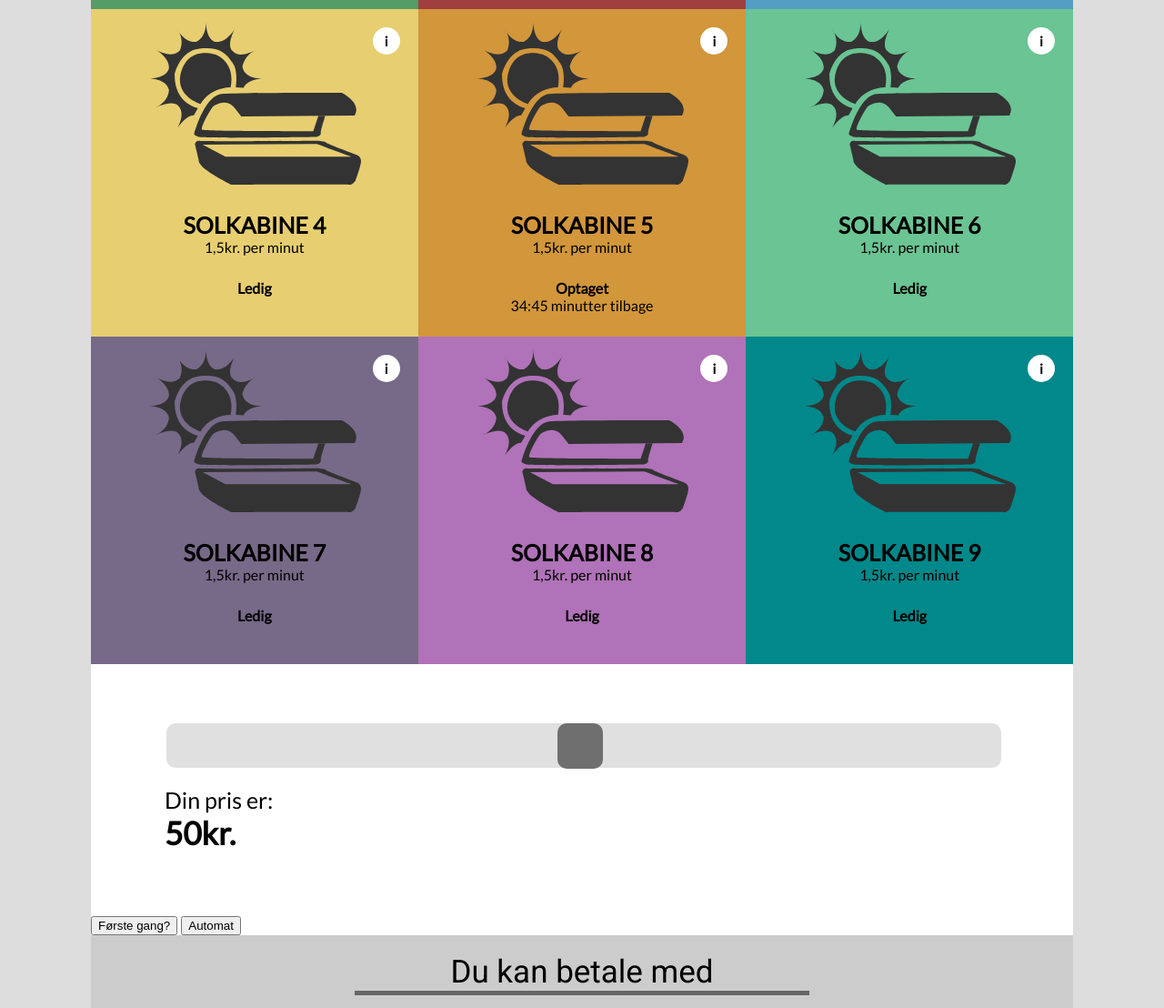
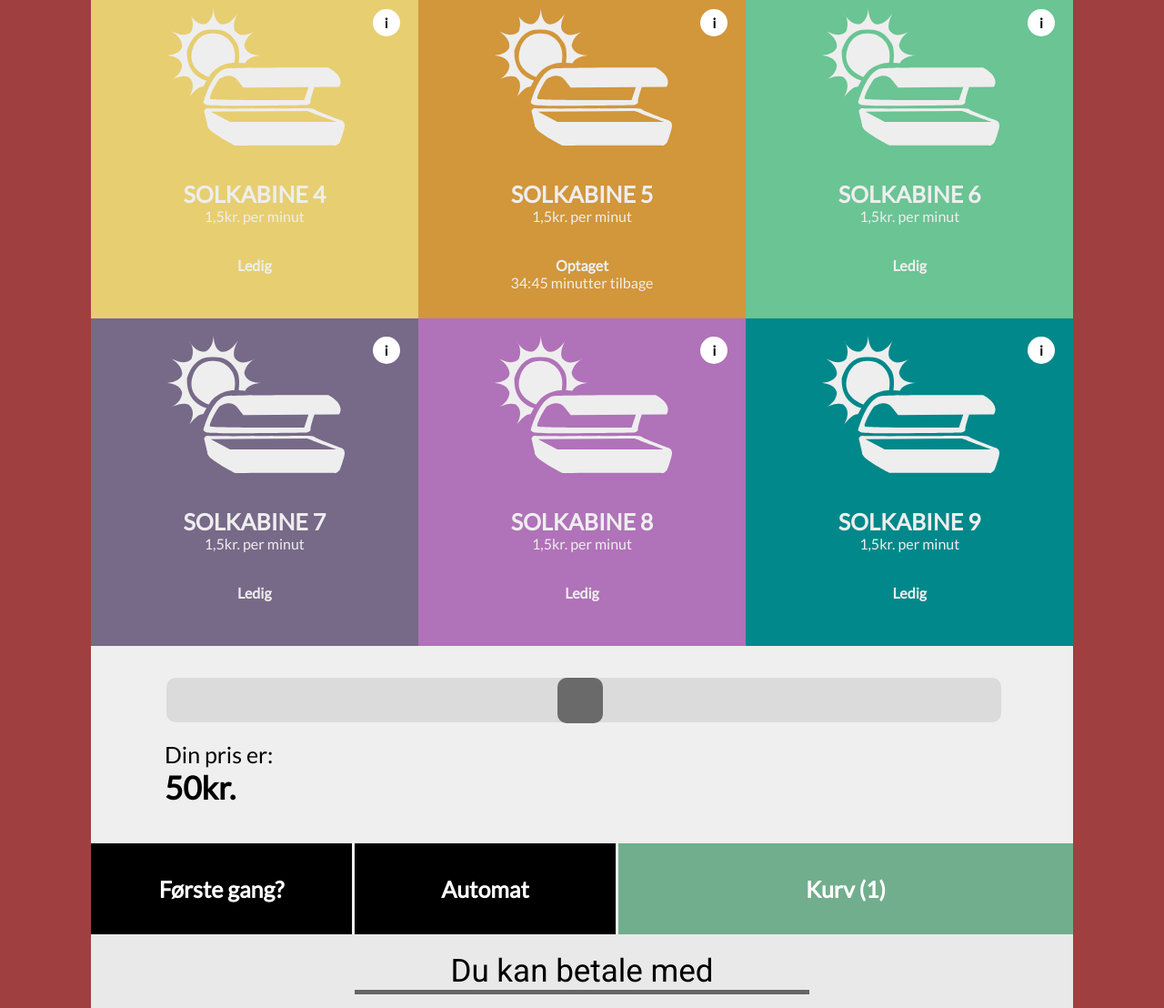
Before and after one commit to Jonatan-bs/pay4it, a plain HTML site: page index.html in a window 1280 px wide. Shown: the part 632-1740 px from the top of the page at 91% size. Drawn offline with Linux system fonts and the light colour scheme.

Commit message:
ændringer til styling

```diff
--- a/css/style.css
+++ b/css/style.css
@@ -5,7 +5,7 @@
 
 body {
   margin: 0;
-  background: #dddddd;
+  background:#a03f3f;
 }
 
 .mainDisplay {
@@ -18,6 +18,7 @@ body {
 .area {
   width: 100%;
   height: 100%;
+  background: rgba(233, 233, 233, 0.7);
 }
 
 .toptext {
@@ -46,6 +47,7 @@ body {
   font-family: 'Roboto', sans-serif;
   font-size: 30px;
   text-align: justify;
+  margin-top: 10px
 }
 
 .kabineFlex {
@@ -54,7 +56,7 @@ body {
   width: 100%;
   flex-wrap: wrap;
   overflow: auto;
-  height: 1080px;
+  max-height: 1080px;
 }
 
 .kabine {
@@ -66,6 +68,7 @@ body {
 		flex-direction: column;
 		justify-content: space-around;
 		position: relative;
+    color: #eee;
 	}
 
   .middle {
@@ -74,7 +77,7 @@ body {
 
 	.kabineImg {
 		margin: 0 auto;
-		width: 65%;
+		width: 55%;
 
 	}
 
@@ -113,6 +116,7 @@ body {
 		background: white;
     margin-right: 20px;
     margin-top: 20px;
+    color: #000;
 	}
 
 .sliderbox {
@@ -172,9 +176,50 @@ body {
 }
 
 .payment {
-  background: #ccc;
+  background: rgba(233, 233, 233, 1);
   padding-top: 20px;
   padding-bottom: 20px;
+}
+
+.buttons {
+  font-size: 0px;
+}
+
+.buttons .firstauto {
+  background: #000;
+  color: white;
+  border: 0px;
+  margin: 0;
+  width: 290px;
+  height: 100px;
+  font-family: 'Lato', sans-serif;
+  font-size: 25px;
+  font-weight: 700;
+  border-right: 3px solid #eee;
+}
+
+.buttons .firstauto:hover {
+  background: #333;
+  cursor: pointer;
+
+}
+
+.buttons .kurv {
+  background: rgba(82, 158, 117, 0.8);
+  color: white;
+  border: 0px;
+  margin: 0;
+  width: 500px;
+  height: 100px;
+  font-family: 'Lato', sans-serif;
+  font-size: 25px;
+  font-weight: 700;
+}
+
+.buttons .kurv:hover {
+  background: rgba(82, 158, 117, 1);
+  cursor: pointer;
+
 }
 
 .paymentText {
@@ -184,7 +229,7 @@ body {
   margin: 0 auto;
   width: 500px;
   border-bottom: 5px solid #666;
-  margin-bottom: 20px;
+  margin-bottom: 21px;
 }
 
 .paymentMethods {
--- a/index.html
+++ b/index.html
@@ -21,7 +21,7 @@
 
             <div class="kabine">
 	              <div class="info"><b>i</b></div>
-	              <div class="kabineImg"><img src="./img/tanning.svg" class="kabineImg" /></div>
+	              <div class="kabineImg"><img src="./img/whitetan.svg" class="kabineImg" /></div>
 	              <div><div class="kabineNavn"><b>Solkabine 1</b></div>
 	              <div class="pris">1,5kr. per minut</div></div>
 	              <div class="tid"><b>Optaget</b><br/>34:45 minutter tilbage</div>
@@ -29,7 +29,7 @@
 
             <div class="kabine middle" style="background: #a03f3f">
 	              <div class="info"><b>i</b></div>
-	              <div class="kabineImg"><img src="./img/tanning.svg" class="kabineImg" /></div>
+	              <div class="kabineImg"><img src="./img/whitetan.svg" class="kabineImg" /></div>
 	              <div><div class="kabineNavn"><b>Solkabine 2</b></div>
 	              <div class="pris">1,5kr. per minut</div></div>
 	              <div class="tid"><b>Ledig</b></div>
@@ -37,7 +37,7 @@
 
             <div class="kabine" style="background: #549ec3">
 	              <div class="info"><b>i</b></div>
-	              <div class="kabineImg"><img src="./img/tanning.svg" class="kabineImg" /></div>
+	              <div class="kabineImg"><img src="./img/whitetan.svg" class="kabineImg" /></div>
 	              <div><div class="kabineNavn"><b>Solkabine 3</b></div>
 	              <div class="pris">1,5kr. per minut</div></div>
 	              <div class="tid"><b>Optaget</b><br/>23:32 minutter tilbage</div>
@@ -45,7 +45,7 @@
 
             <div class="kabine" style="background: #e7ce71">
 	              <div class="info"><b>i</b></div>
-	              <div class="kabineImg"><img src="./img/tanning.svg" class="kabineImg" /></div>
+	              <div class="kabineImg"><img src="./img/whitetan.svg" class="kabineImg" /></div>
 	              <div><div class="kabineNavn"><b>Solkabine 4</b></div>
 	              <div class="pris">1,5kr. per minut</div></div>
 	              <div class="tid"><b>Ledig</b></div>
@@ -53,7 +53,7 @@
 
             <div class="kabine middle" style="background: #d2963b">
 	              <div class="info"><b>i</b></div>
-	              <div class="kabineImg"><img src="./img/tanning.svg" class="kabineImg" /></div>
+	              <div class="kabineImg"><img src="./img/whitetan.svg" class="kabineImg" /></div>
 	              <div><div class="kabineNavn"><b>Solkabine 5</b></div>
 	              <div class="pris">1,5kr. per minut</div></div>
 	              <div class="tid"><b>Optaget</b><br/>34:45 minutter tilbage</div>
@@ -61,7 +61,7 @@
 
             <div class="kabine" style="background: #6ac493">
 	              <div class="info"><b>i</b></div>
-	              <div class="kabineImg"><img src="./img/tanning.svg" class="kabineImg" /></div>
+	              <div class="kabineImg"><img src="./img/whitetan.svg" class="kabineImg" /></div>
 	              <div><div class="kabineNavn"><b>Solkabine 6</b></div>
 	              <div class="pris">1,5kr. per minut</div></div>
 	              <div class="tid"><b>Ledig</b></div>
@@ -69,7 +69,7 @@
 
             <div class="kabine" style="background: #776988">
 	              <div class="info"><b>i</b></div>
-	              <div class="kabineImg"><img src="./img/tanning.svg" class="kabineImg" /></div>
+	              <div class="kabineImg"><img src="./img/whitetan.svg" class="kabineImg" /></div>
 	              <div><div class="kabineNavn"><b>Solkabine 7</b></div>
 	              <div class="pris">1,5kr. per minut</div></div>
 	              <div class="tid"><b>Ledig</b></div>
@@ -77,7 +77,7 @@
 
             <div class="kabine middle" style="background: #b072b8">
 	              <div class="info"><b>i</b></div>
-	              <div class="kabineImg"><img src="./img/tanning.svg" class="kabineImg" /></div>
+	              <div class="kabineImg"><img src="./img/whitetan.svg" class="kabineImg" /></div>
 	              <div><div class="kabineNavn"><b>Solkabine 8</b></div>
 	              <div class="pris">1,5kr. per minut</div></div>
 	              <div class="tid"><b>Ledig</b></div>
@@ -85,7 +85,7 @@
 
             <div class="kabine" style="background: #00888a;">
 	              <div class="info"><b>i</b></div>
-	              <div class="kabineImg"><img src="./img/tanning.svg" class="kabineImg" /></div>
+	              <div class="kabineImg"><img src="./img/whitetan.svg" class="kabineImg" /></div>
 	              <div><div class="kabineNavn"><b>Solkabine 9</b></div>
 	              <div class="pris">1,5kr. per minut</div></div>
 	              <div class="tid"><b>Ledig</b></div>
@@ -93,7 +93,7 @@
 
           </div>
 
-          <div class="sliderbox">
+          <div class="sliderbox" >
             <input type="range" min="1" max="100" value="50" class="slider" id="myRange"><br/>
             <div class="samletpris">
               <span>Din pris er:</span><br/>
@@ -104,8 +104,9 @@
 
           <div class="paymentandbuttons">
             <div class="buttons">
-              <button type="button" name="button">Første gang?</button>
-              <button type="button" name="button">Automat</button>
+              <button type="button" name="button" class="firstauto">Første gang?</button>
+              <button type="button" name="button" class="firstauto">Automat</button>
+              <button type="button" name="button" class="kurv">Kurv (1)</button>
             </div>
             <div class="payment">
               <div class="paymentText">
```
Also changed, not shown: img/whitetan.svg (added).
